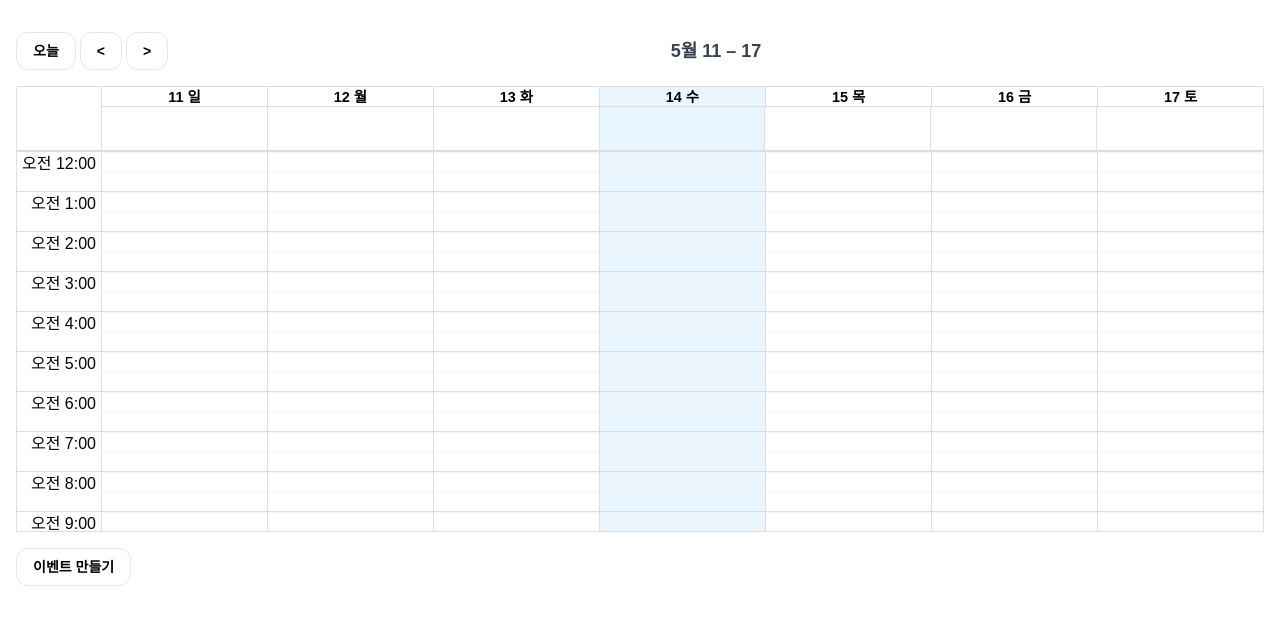
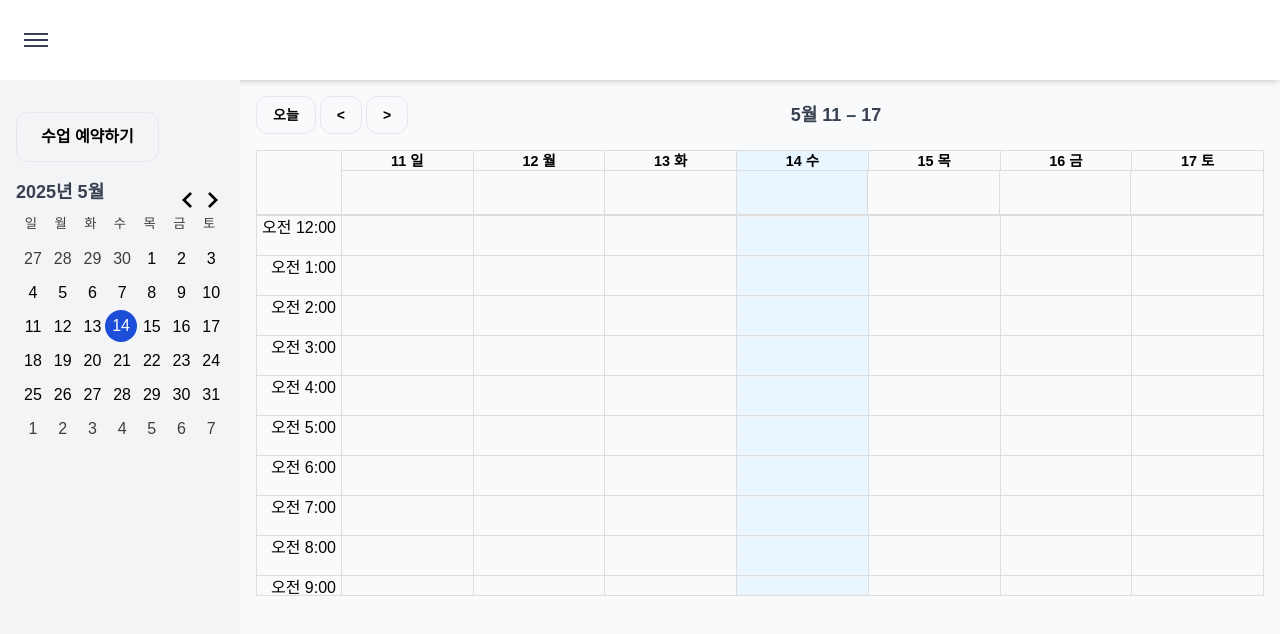
Before and after one commit to yunrap/react-google-calendar, a React (Create React App) app: page / in a window 1280 px wide. Shown: the top 634 px of the page. Built offline with nearby package versions, Linux system fonts and the light colour scheme.

Commit message:
feat: DatePicker 달력, redux 상태관리 연동

```diff
--- a/package.json
+++ b/package.json
@@ -3,12 +3,16 @@
   "version": "0.1.0",
   "private": true,
   "dependencies": {
+    "@reduxjs/toolkit": "^2.8.1",
     "autoprefixer": "^10.4.21",
     "clsx": "^2.1.1",
+    "date-fns": "^4.1.0",
     "postcss": "^8.5.3",
     "react": "^19.1.0",
     "react-big-calendar": "^1.18.0",
+    "react-day-picker": "^9.6.7",
     "react-dom": "^19.1.0",
+    "react-redux": "^9.2.0",
     "react-scripts": "5.0.1",
     "sass": "^1.69.0",
     "tailwindcss": "^3.4.17",
--- a/src/App.tsx
+++ b/src/App.tsx
@@ -1,24 +1,33 @@
 import { useState, useCallback } from 'react';
 import moment from 'moment';
-import { Event, NavigateAction, View } from 'react-big-calendar';
-import Button from './components/Button';
+import { Event } from 'react-big-calendar';
 import MyCalendar from './components/MyCalendar';
-import Modal from './components/Modal';
+import Sidebar from './components/Sidebar';
+import { useSelector, useDispatch } from 'react-redux';
+import { RootState, AppDispatch } from './store/store';
+import { setDate } from './store/dateSlice';
 
 function App() {
   const [isModalOpen, setIsModalOpen] = useState(false);
   const [calendarEvents, setCalendarEvents] = useState<Event[]>([]);
+  const [isSidebarOpen, setIsSidebarOpen] = useState(true);
 
-  const [currentCalendarDate, setCurrentCalendarDate] = useState(new Date());
+  const dispatch = useDispatch<AppDispatch>();
+  const currentCalendarDateString = useSelector((state: RootState) => state.date.currentDate);
+  const currentCalendarDate = new Date(currentCalendarDateString);
 
   const handleCalendarNavigate = useCallback(
-    (newDate: Date, view: View, action: NavigateAction) => {
-      setCurrentCalendarDate(newDate);
+    (newDate: Date) => {
+      dispatch(setDate(newDate.toISOString()));
     },
-    []
+    [dispatch]
   );
 
-  const handleSaveEventFromModal = (formData: {
+  const toggleSidebar = () => {
+    setIsSidebarOpen(!isSidebarOpen);
+  };
+
+  const handleSaveEventModal = (formData: {
     title: string;
     startTime: string;
     endTime: string;
@@ -48,23 +57,40 @@ function App() {
   };
 
   return (
-    <div className="App p-4">
-      <header className="App-header mb-4"></header>
-      <MyCalendar
-        events={calendarEvents}
-        date={currentCalendarDate}
-        onNavigate={handleCalendarNavigate}
-      />
-      <div className="my-4">
-        <Button onClick={() => setIsModalOpen(true)}>이벤트 만들기</Button>
+    <div className="App flex h-screen bg-gray-50">
+      <div className="flex-1 flex flex-col">
+        <header className="App-header p-4 bg-white shadow-md flex items-center h-20">
+          <button
+            className={`p-2 z-20 cursor-pointer bg-transparent border-0 ${
+              isSidebarOpen ? 'open' : ''
+            }`}
+            onClick={toggleSidebar}
+            aria-label={isSidebarOpen ? 'Close menu' : 'Open menu'}
+            aria-expanded={isSidebarOpen}
+          >
+            <span className="block w-6 h-0.5 bg-gray-700 my-1" />
+            <span className="block w-6 h-0.5 bg-gray-700 my-1" />
+            <span className="block w-6 h-0.5 bg-gray-700 my-1" />
+          </button>
+        </header>
+        <main className="flex flex-1">
+          {isSidebarOpen && (
+            <Sidebar
+              isModalOpen={isModalOpen}
+              openModal={() => setIsModalOpen(true)}
+              closeModal={() => setIsModalOpen(false)}
+              onSaveModal={handleSaveEventModal}
+            />
+          )}
+          <div className="flex-1 p-4">
+            <MyCalendar
+              events={calendarEvents}
+              date={currentCalendarDate}
+              onNavigate={handleCalendarNavigate}
+            />
+          </div>
+        </main>
       </div>
-
-      <Modal
-        isOpen={isModalOpen}
-        onClose={() => setIsModalOpen(false)}
-        modalTitle="새 이벤트 만들기"
-        onSave={handleSaveEventFromModal}
-      />
     </div>
   );
 }
--- /dev/null
+++ b/src/components/DatePicker.tsx
@@ -0,0 +1,53 @@
+import { DayPicker } from 'react-day-picker';
+import 'react-day-picker/style.css';
+import { ko } from 'date-fns/locale';
+import '../styles/components/DatePicker.scss';
+import { useDispatch, useSelector } from 'react-redux';
+import { RootState, AppDispatch } from '../store/store';
+import { setDate } from '../store/dateSlice';
+
+interface DatePickerProps {
+  value: Date | undefined;
+  onChange?: (date: Date | undefined) => void;
+}
+
+export function DatePicker({ value, onChange }: DatePickerProps) {
+  const dispatch = useDispatch<AppDispatch>();
+  const currentDate = useSelector((state: RootState) => new Date(state.date.currentDate));
+  const handleMonthChange = (month: Date) => {
+    dispatch(setDate(month.toISOString()));
+  };
+
+  return (
+    <div className="rdp-wrapper rounde">
+      <DayPicker
+        mode="single"
+        selected={value}
+        onSelect={onChange}
+        month={currentDate}
+        onMonthChange={handleMonthChange}
+        locale={ko}
+        weekStartsOn={0}
+        showOutsideDays
+        fixedWeeks
+        classNames={{
+          today: `bg-blue-700 text-white rounded-full flex items-center justify-center`,
+          selected: `bg-blue-300 text-white rounded-full flex items-center justify-center`,
+          head_row: 'flex justify-between items-center',
+          caption: 'text-lg font-bold text-center',
+          caption_label: 'text-lg font-bold text-center text-gray-700',
+          button_next: 'rounded-full hover:bg-gray-200',
+          button_previous: 'rounded-full rounded-md hover:bg-gray-200',
+          chevron: 'fill-black',
+        }}
+        components={{
+          MonthCaption: () => (
+            <div className="text-lg font-bold text-gray-700" key={currentDate.toString()}>
+              {currentDate.getFullYear()}년 {currentDate.getMonth() + 1}월
+            </div>
+          ),
+        }}
+      />
+    </div>
+  );
+}
--- /dev/null
+++ b/src/components/Sidebar.tsx
@@ -0,0 +1,45 @@
+import React from 'react';
+import Modal from './Modal';
+import Button from './Button';
+import { DatePicker } from './DatePicker';
+import { useSelector, useDispatch } from 'react-redux';
+import { RootState, AppDispatch } from '../store/store';
+import { setDate } from '../store/dateSlice';
+
+interface SidebarProps {
+  isModalOpen: boolean;
+  openModal: () => void;
+  closeModal: () => void;
+  onSaveModal: (formData: { title: string; startTime: string; endTime: string }) => void;
+}
+
+const Sidebar: React.FC<SidebarProps> = ({ isModalOpen, openModal, closeModal, onSaveModal }) => {
+  const dispatch = useDispatch<AppDispatch>();
+  const currentDateString = useSelector((state: RootState) => state.date.currentDate);
+  const currentDate = new Date(currentDateString);
+
+  const handleDateChange = (date: Date | undefined) => {
+    if (date) {
+      dispatch(setDate(date.toISOString()));
+    }
+  };
+
+  return (
+    <div className="bg-gray-100 p-4 h-full overflow-y-auto w-60 shrink-0">
+      <div className="my-4">
+        <Button onClick={openModal} className="px-10 py-2" size="large">
+          수업 예약하기
+        </Button>
+      </div>
+      <DatePicker value={currentDate} onChange={handleDateChange} />
+      <Modal
+        isOpen={isModalOpen}
+        onClose={closeModal}
+        modalTitle="수업 예약"
+        onSave={onSaveModal}
+      />
+    </div>
+  );
+};
+
+export default Sidebar;
--- a/src/index.tsx
+++ b/src/index.tsx
@@ -1,13 +1,15 @@
-import React from "react";
-import ReactDOM from "react-dom/client";
-import "./styles/global.scss";
-import App from "./App";
+import React from 'react';
+import ReactDOM from 'react-dom/client';
+import './styles/global.scss';
+import App from './App';
+import { Provider } from 'react-redux';
+import { store } from './store/store';
 
-const root = ReactDOM.createRoot(
-  document.getElementById("root") as HTMLElement
-);
+const root = ReactDOM.createRoot(document.getElementById('root') as HTMLElement);
 root.render(
   <React.StrictMode>
-    <App />
+    <Provider store={store}>
+      <App />
+    </Provider>
   </React.StrictMode>
 );
--- /dev/null
+++ b/src/store/dateSlice.ts
@@ -0,0 +1,22 @@
+import { createSlice, PayloadAction } from '@reduxjs/toolkit';
+
+interface DateState {
+  currentDate: string;
+}
+
+const initialState: DateState = {
+  currentDate: new Date().toISOString(),
+};
+
+const dateSlice = createSlice({
+  name: 'date',
+  initialState,
+  reducers: {
+    setDate: (state, action: PayloadAction<string>) => {
+      state.currentDate = action.payload;
+    },
+  },
+});
+
+export const { setDate } = dateSlice.actions;
+export default dateSlice.reducer;
--- /dev/null
+++ b/src/store/store.ts
@@ -0,0 +1,11 @@
+import { configureStore } from '@reduxjs/toolkit';
+import dateReducer from './dateSlice';
+
+export const store = configureStore({
+  reducer: {
+    date: dateReducer,
+  },
+});
+
+export type RootState = ReturnType<typeof store.getState>;
+export type AppDispatch = typeof store.dispatch;
--- /dev/null
+++ b/src/styles/components/DatePicker.scss
@@ -0,0 +1,11 @@
+.rdp-month_grid {
+  table-layout: fixed;
+  width: 100%;
+}
+
+.rdp-root {
+  --rdp-day-width: 2rem;
+  --rdp-day-height: 2rem;
+  --rdp-day_button-width: 2rem;
+  --rdp-day_button-height: 2rem;
+}
```
Also changed, not shown: 2 other files (tests, documents, lock files or other folders).
